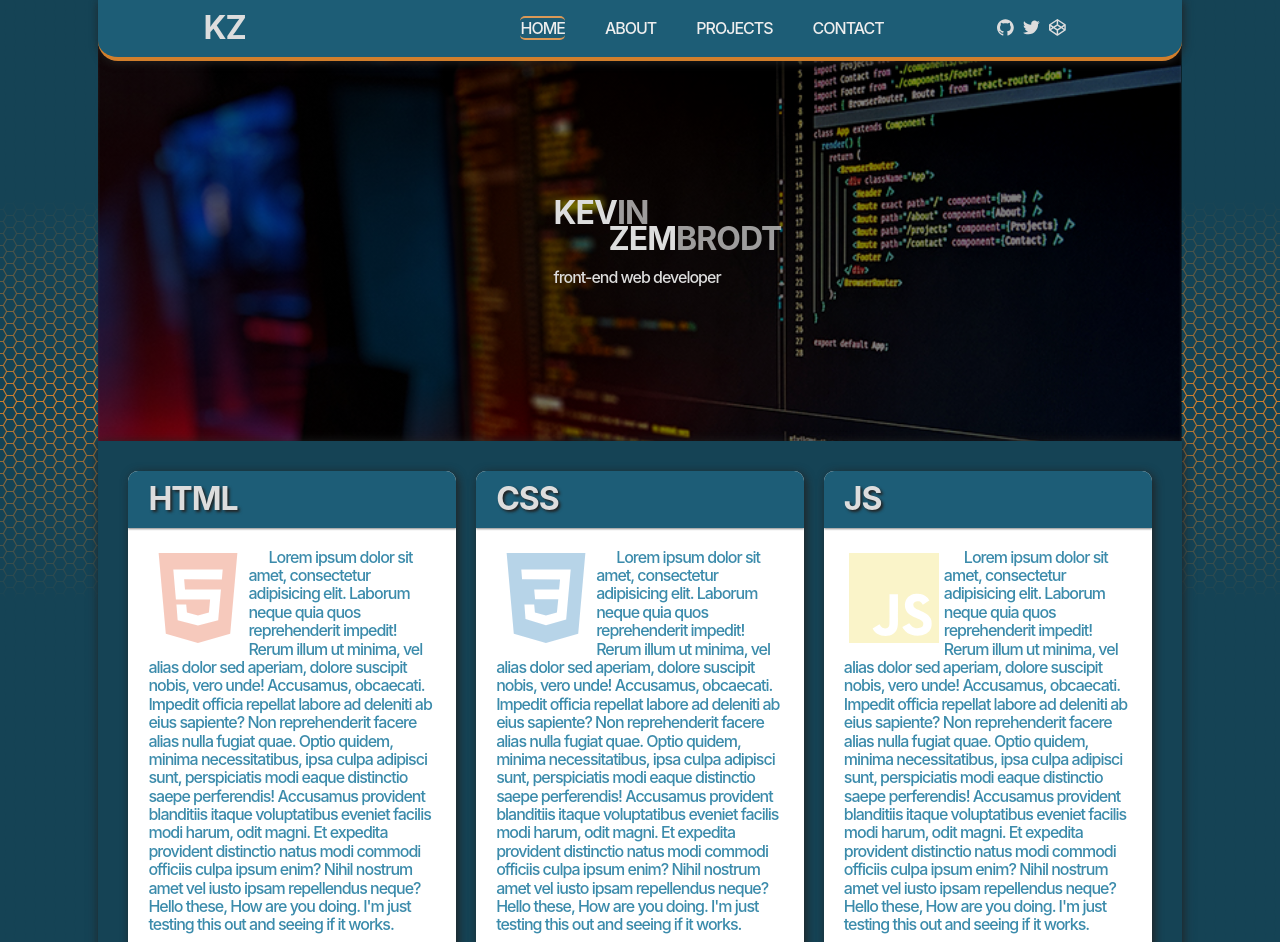
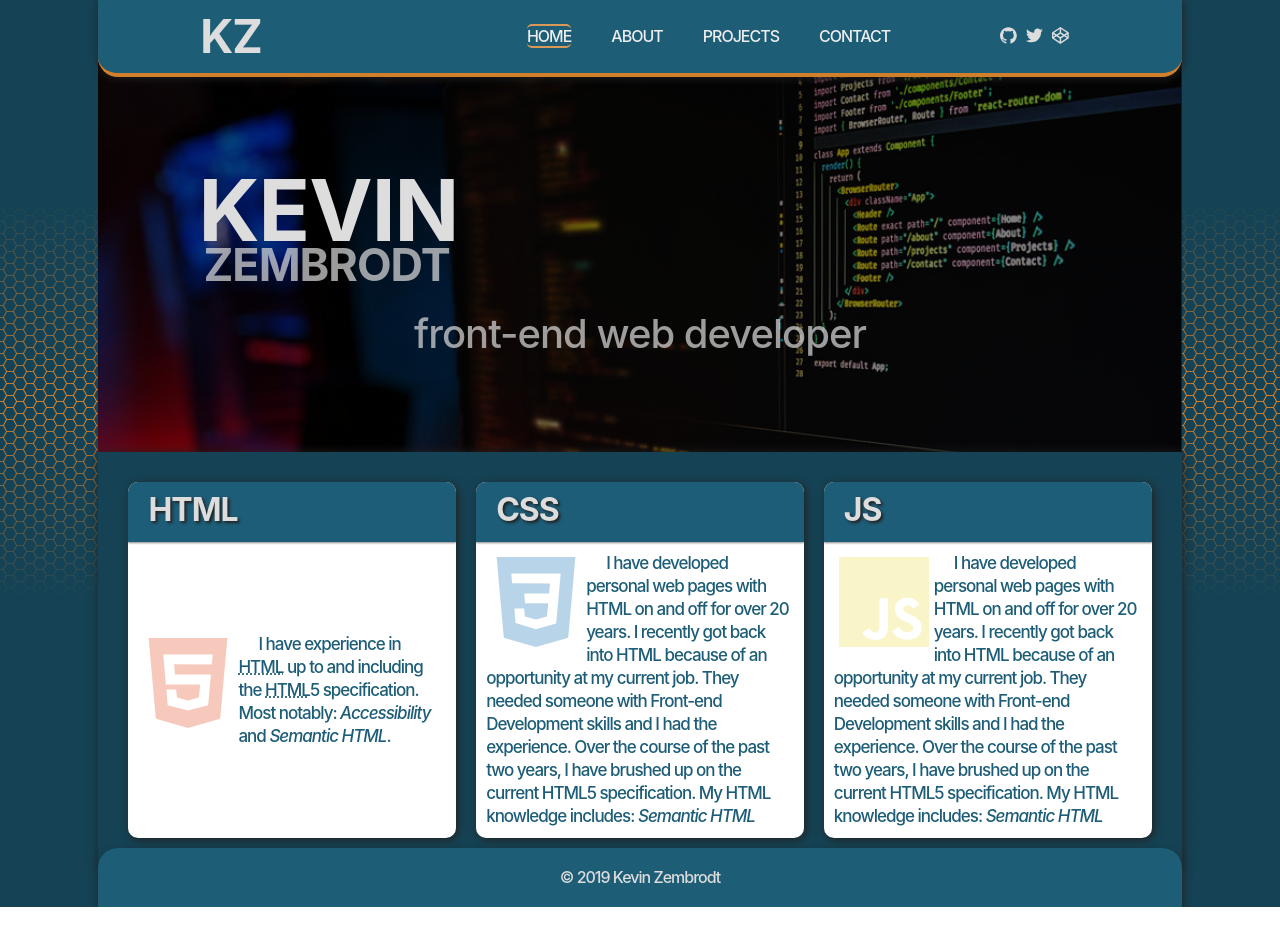
Before and after one commit to Nixikaz/portfolio-react, a React (Create React App) app: page / in a window 1280 px wide. Shown: the top 942 px of the page. After the commit the page ends 907 px from the top, so only its background shows below. Built offline with nearby package versions, Linux system fonts and the light colour scheme.

Commit message:
Adjusted layout of Hero section and added accessibility

```diff
--- a/public/index.html
+++ b/public/index.html
@@ -4,10 +4,10 @@
     <meta charset="utf-8" />
     <meta name="viewport" content="width=device-width, initial-scale=1, shrink-to-fit=no" />
     <meta name="theme-color" content="#000000" />
-    <title>Kevin Zembrodt - Web Developer</title>
+    <title>Front-End Developer</title>
   </head>
   <body>
+    <div id="root"></div>
     <noscript>You need to enable JavaScript to run this app.</noscript>
-    <div id="root"></div>
   </body>
 </html>
--- a/src/components/Contact.js
+++ b/src/components/Contact.js
@@ -4,13 +4,16 @@ export default class Contact extends Component {
   render() {
     return (
       <main className="content">
-        <section>
-          <h1>Contact</h1>
-          <p>
-            Lorem, ipsum dolor sit amet consectetur adipisicing elit. Impedit sed commodi, inventore reiciendis expedita
-            similique veritatis aperiam, accusantium, numquam nisi fugit? Non quidem architecto placeat corporis rerum
-            rem dolore aperiam?
-          </p>
+        <section className="card">
+          <div className="card__title">
+            <h1>Contact</h1>
+          </div>
+          <div className="card__body">
+            <form action="/thankyou" netlify>
+              <label htmlFor="fName">First Name</label>
+              <input type="text" name="fName" id="firstName" />
+            </form>
+          </div>
         </section>
       </main>
     );
--- /dev/null
+++ b/src/components/Css.js
@@ -0,0 +1,22 @@
+import React, { Component } from 'react';
+
+export default class Css extends Component {
+  render() {
+    const { title, img } = this.props;
+    return (
+      <section className="card">
+        <div className="card__title">
+          <h1>{title}</h1>
+        </div>
+        <div className="card__body">
+          <p>
+            <img className="svg--large" src={img} alt={title} />I have developed personal web pages with HTML on and off
+            for over 20 years. I recently got back into HTML because of an opportunity at my current job. They needed
+            someone with Front-end Development skills and I had the experience. Over the course of the past two years, I
+            have brushed up on the current HTML5 specification. My HTML knowledge includes: <em>Semantic HTML</em>
+          </p>
+        </div>
+      </section>
+    );
+  }
+}
--- a/src/components/Header.js
+++ b/src/components/Header.js
@@ -6,7 +6,7 @@ import Social from './Social';
 class Header extends Component {
   render() {
     return (
-      <header className="head__contianer">
+      <header className="head__container">
         <Logo />
         <Navbar />
         <Social />
--- a/src/components/Hero.js
+++ b/src/components/Hero.js
@@ -5,14 +5,10 @@ export default class Hero extends Component {
   render() {
     return (
       <div className="hero">
-        <div className="logo hero--center">
-          <h1 className="logo--light">
-            Kev<span className="logo--opacity">in</span>
-          </h1>
-          <h1 className="logo__lastname">
-            Zem<span className="logo--opacity">brodt</span>
-          </h1>
-          <p>Front-End Web Developer</p>
+        <div className="hero--center">
+          <h1 className="hero__firstname">Kevin</h1>
+          <h1 className="hero__lastname">Zembrodt</h1>
+          <span className="text--small">Front-End Web Developer</span>
         </div>
       </div>
     );
--- a/src/components/Home.js
+++ b/src/components/Home.js
@@ -2,21 +2,16 @@ import React, { Component } from 'react';
 import html_svg from '../images/html5.svg';
 import css3_svg from '../images/css3.svg';
 import javascript_svg from '../images/javascript.svg';
-import SkillsCard from './SkillsCard';
+import Html from './Html';
+import Css from './Css';
+import Javascript from './Javascript';
+
 export default class Home extends Component {
   render() {
     return (
       <main className="content">
-        <SkillsCard
-          title="HTML"
-          img={html_svg}
-          content="Lorem ipsum dolor sit amet, consectetur adipisicing elit. Laborum neque quia quos reprehenderit impedit! Rerum illum ut minima, vel alias dolor sed aperiam, dolore suscipit nobis, vero unde! Accusamus, obcaecati.
-            Impedit officia repellat labore ad deleniti ab eius sapiente? Non reprehenderit facere alias nulla fugiat quae. Optio quidem, minima necessitatibus, ipsa culpa adipisci sunt, perspiciatis modi eaque distinctio saepe perferendis!
-            Accusamus provident blanditiis itaque voluptatibus eveniet facilis modi harum, odit magni. Et expedita provident distinctio natus modi commodi officiis culpa ipsum enim? Nihil nostrum amet vel iusto ipsam repellendus neque?
-           Hello these, How are you doing. I'm just testing this out and seeing if it works.
-          "
-        />
-        <SkillsCard
+        <Html title="HTML" img={html_svg} />
+        <Css
           title="CSS"
           img={css3_svg}
           content="Lorem ipsum dolor sit amet, consectetur adipisicing elit. Laborum neque quia quos reprehenderit impedit! Rerum illum ut minima, vel alias dolor sed aperiam, dolore suscipit nobis, vero unde! Accusamus, obcaecati.
@@ -25,7 +20,7 @@ export default class Home extends Component {
           Hello these, How are you doing. I'm just testing this out and seeing if it works.
           "
         />
-        <SkillsCard
+        <Javascript
           title="JS"
           img={javascript_svg}
           content="Lorem ipsum dolor sit amet, consectetur adipisicing elit. Laborum neque quia quos reprehenderit impedit! Rerum illum ut minima, vel alias dolor sed aperiam, dolore suscipit nobis, vero unde! Accusamus, obcaecati.
--- /dev/null
+++ b/src/components/Html.js
@@ -0,0 +1,20 @@
+import React, { Component } from 'react';
+
+export default class Html extends Component {
+  render() {
+    const { title, img } = this.props;
+    return (
+      <section className="card">
+        <div className="card__title">
+          <h1>{title}</h1>
+        </div>
+        <div className="card__body">
+          <img className="svg--large" src={img} alt={title} />I have experience in{' '}
+          <abbr title="HyperText Markup Language">HTML</abbr> up to and including the{' '}
+          <abbr title="HyperText Markup Language">HTML</abbr>5 specification. Most notably: <em>Accessibility</em> and{' '}
+          <em>Semantic HTML</em>.
+        </div>
+      </section>
+    );
+  }
+}
--- /dev/null
+++ b/src/components/Javascript.js
@@ -0,0 +1,22 @@
+import React, { Component } from 'react';
+
+export default class Javascript extends Component {
+  render() {
+    const { title, img } = this.props;
+    return (
+      <section className="card">
+        <div className="card__title">
+          <h1>{title}</h1>
+        </div>
+        <div className="card__body">
+          <p>
+            <img className="svg--large" src={img} alt={title} />I have developed personal web pages with HTML on and off
+            for over 20 years. I recently got back into HTML because of an opportunity at my current job. They needed
+            someone with Front-end Development skills and I had the experience. Over the course of the past two years, I
+            have brushed up on the current HTML5 specification. My HTML knowledge includes: <em>Semantic HTML</em>
+          </p>
+        </div>
+      </section>
+    );
+  }
+}
--- a/src/components/Navbar.js
+++ b/src/components/Navbar.js
@@ -10,18 +10,24 @@ export default class Navbar extends Component {
       <nav className="header__navbar">
         <ul className="nav">
           <li className={this.getNavLinkClass('/')}>
-            <NavLink exact to="/">
+            <NavLink exact to="/" aria-label="Go back to the main page">
               Home
             </NavLink>
           </li>
           <li className={this.getNavLinkClass('/about')}>
-            <NavLink to="/about">About</NavLink>
+            <NavLink to="/about" aria-label="A little bit about me">
+              About
+            </NavLink>
           </li>
           <li className={this.getNavLinkClass('/projects')}>
-            <NavLink to="/projects">Projects</NavLink>
+            <NavLink to="/projects" aria-label="Check out my projects">
+              Projects
+            </NavLink>
           </li>
           <li className={this.getNavLinkClass('/contact')}>
-            <NavLink to="/contact">Contact</NavLink>
+            <NavLink to="/contact" aria-label="Get in contact with me.">
+              Contact
+            </NavLink>
           </li>
         </ul>
       </nav>
--- a/src/index.css
+++ b/src/index.css
@@ -16,7 +16,6 @@ html {
 }
 body {
   background: fixed linear-gradient( #154355 25%, #d27f2c 50%, #154355 75%);
-  font-size: 1.6rem;
   margin: 0px;
   min-height: 100%;
   letter-spacing: -1px;
@@ -39,6 +38,7 @@ a {
   text-decoration: none;
 }
 .App {
+  font-size: 1.6rem;
   background: url(./images/hexa_dark.png);
   min-height: 100vh;
   display: grid;
@@ -56,7 +56,7 @@ a {
   text-decoration: none;
   color: #eee;
 }
-.head__contianer {
+.head__container {
   grid-area: header;
   background: #1d5d76;
   display: grid;
@@ -80,16 +80,12 @@ a {
 .logo {
   padding: 0;
   text-transform: uppercase;
+  font-size: 2.3rem;
 }
 .logo--opacity {
   opacity: .7;
 }
-.logo__lastname {
-  transform: translate(5.5rem, -1.1rem);
-}
-.logo--light {
-  margin-top: 0;
-}
+
 .header__navbar {
   display: grid;
   align-content: center;
@@ -147,19 +143,33 @@ li {
   grid-area: hero;
   background-image: linear-gradient(rgba(0,0,0,0.5), rgba(0,0,0,0.5)), url("./images/code_hero.jpg");
   background-size: 100%;
-  transform: translateY(-2rem);
+  transform: translateY(-1.5rem);
+  text-transform: uppercase;
+  overflow: hidden;
+}
+.hero * {
+  padding: 0;
+  margin: 0;
+}
+.hero__lastname {
+  opacity: 0.7;
+  font-size: 4.5rem;
+  transform: translate(.5rem, -2.1rem);
+}
+.hero__firstname {
+  font-size: 8.5rem;
 }
 .hero--center {
   display: grid;
+  grid-template-rows: auto 1fr auto;
+  margin: 10rem;
+}
+.hero--center .text--small {
+  display: grid;
   justify-content: center;
-  align-content: center;
-  height: 50vh;
-  padding: 0;
-  margin: 0;
-}
-.hero--center p {
   text-transform: lowercase;
-  padding: 0;
+  opacity: .7;
+  font-size: 4rem;
 }
 .content {
   background: #154355;
@@ -184,7 +194,18 @@ li {
   opacity: 0.3;
   z-index: 0;
 }
+.card {
+  border-radius: 1rem;
+  display: grid;
+  overflow: hidden;
+  grid-template-areas:
+  "card__header" "card__paragraph";
+  background: #fff;
+  transition: .3s;
+  box-shadow: .2rem .2rem 1rem #222;
+}
 .card__title {
+  height: 6rem;
   background: #ddd;
   padding: 1rem;
   padding-left: 2rem;
@@ -200,21 +221,13 @@ li {
   margin: 0;
 }
 .card__body {
+  font-size: 1.7rem;
+  line-height: 2.3rem;
   z-index: 1;
   text-indent: 2rem;
-  color: hsl(197, 49%, 45%);
+  color: hsl(197, 61%, 29%);
   grid-area: card__paragraph;
-  padding: 2rem;
-}
-.card {
-  border-radius: 1rem;
-  display: grid;
-  overflow: hidden;
-  grid-template-areas:
-  "card__header" "card__paragraph";
-  background: #fff;
-  transition: .3s;
-  box-shadow: .2rem .2rem 1rem #222;
+  padding: 1rem;
 }
 .card:hover {
   transform: translate(-0.2rem, -0.2rem);
@@ -227,7 +240,6 @@ footer {
   padding: 2rem;
   grid-area: footer;
   height: 100%;
-  grid-row: 4 / -1;
   text-align: center;
   background: #1d5d76;
   border-radius: 2rem 2rem 0 0;
@@ -235,7 +247,16 @@ footer {
   z-index: 1;
 }
 
-
+@media screen and (min-width: 1400px) {
+  .App {
+    grid-template-areas:
+    ". . header header header . ."
+    ". . hero hero hero . ."
+    ". . content content content . ."
+    ". . footer footer footer . .";
+    grid-template-columns: 1fr 1fr 2fr 2fr 2fr 1fr 1fr;
+  }
+}
 @media screen and (max-width: 760px) {
   .head__contianer {
     display: block;
```
Also changed, not shown: src/components/Social.js (+13 -3 lines), src/images/code_hero.jpg, 1 other file (tests, documents, lock files or other folders).
